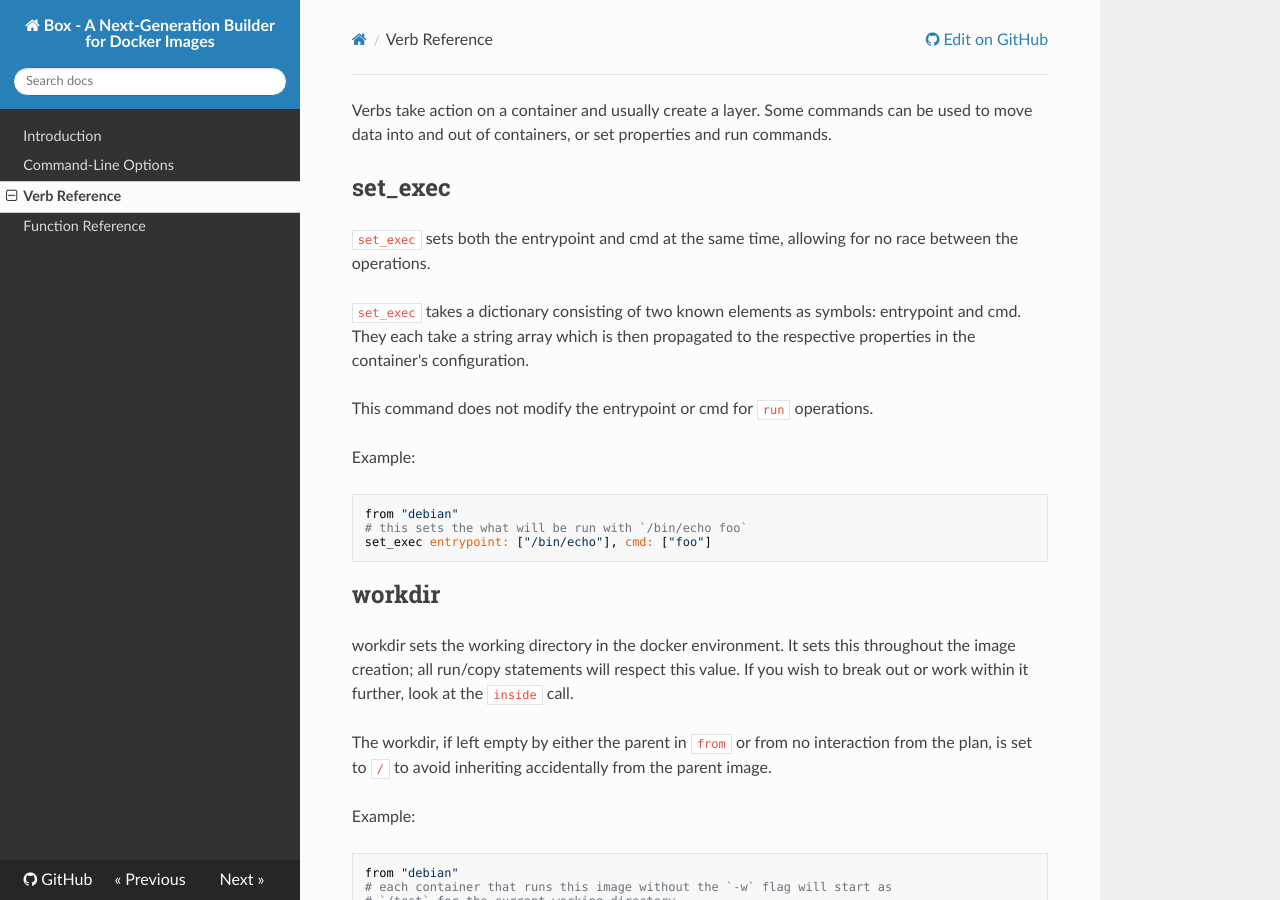
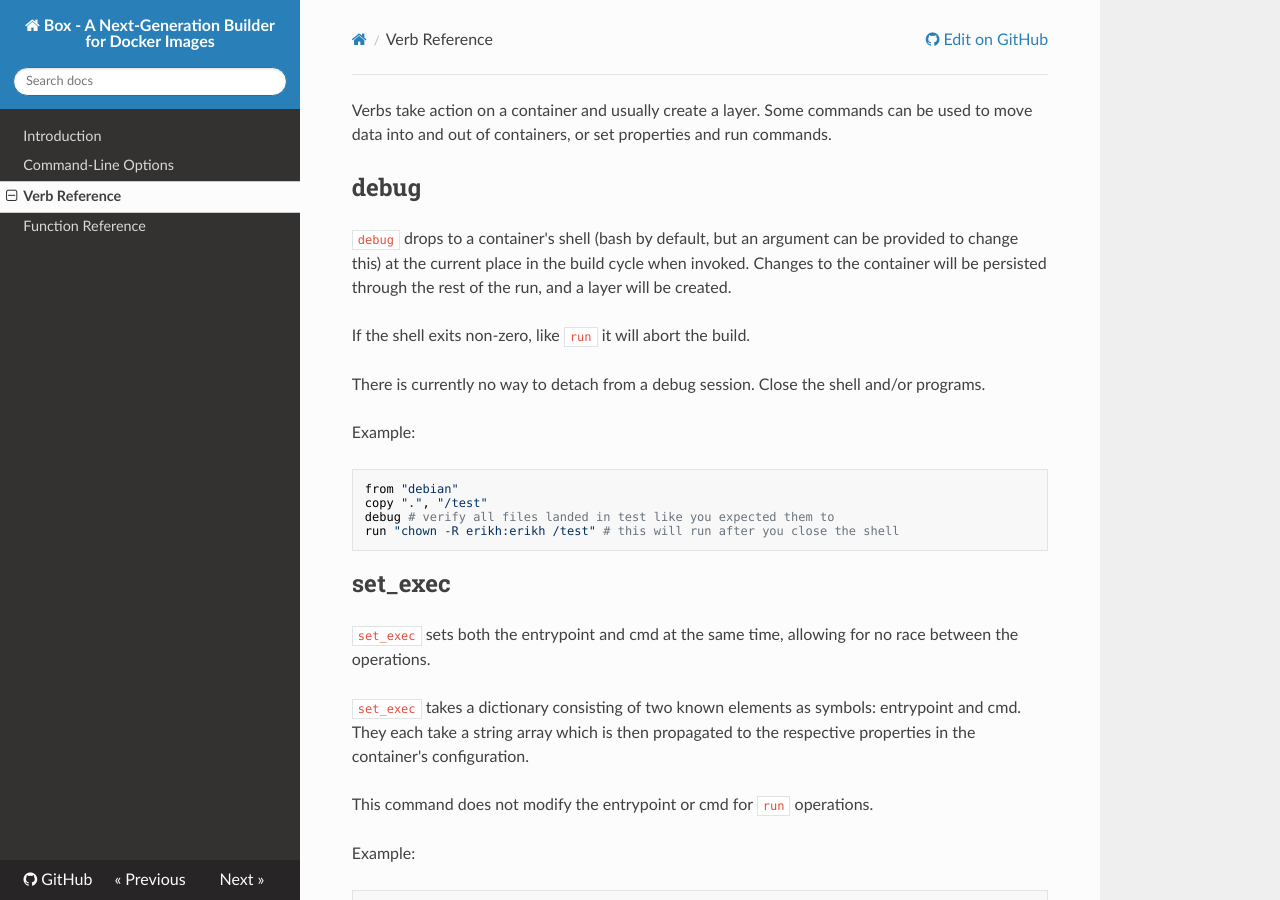
Before and after one commit to box-builder/box, an MkDocs documentation site: the page built from docs/verbs.md, in a window 1280 px wide and 900 px high. Built offline with MkDocs 1.6.1, drawn with Linux system fonts in a browser that asks for light colours; nearby versions of some CDN libraries; old or Windows-style settings are respelled for this version of MkDocs.

Commit message:
docs: docs for debug verb
Signed-off-by: Erik Hollensbe <github@hollensbe.org>

````diff
--- a/docs/verbs.md
+++ b/docs/verbs.md
@@ -2,6 +2,27 @@ Verbs take action on a container and usually create a layer. Some commands can
 be used to move data into and out of containers, or set properties and run
 commands.
 
+
+## debug
+
+`debug` drops to a container's shell (bash by default, but an argument can be
+provided to change this) at the current place in the build cycle when invoked.
+Changes to the container will be persisted through the rest of the run, and a
+layer will be created.
+
+If the shell exits non-zero, like `run` it will abort the build.
+
+There is currently no way to detach from a debug session. Close the shell
+and/or programs.
+
+Example:
+
+```ruby
+from "debian"
+copy ".", "/test"
+debug # verify all files landed in test like you expected them to
+run "chown -R erikh:erikh /test" # this will run after you close the shell
+```
 
 ## set\_exec
 `set_exec` sets both the entrypoint and cmd at the same time, allowing for no
````
